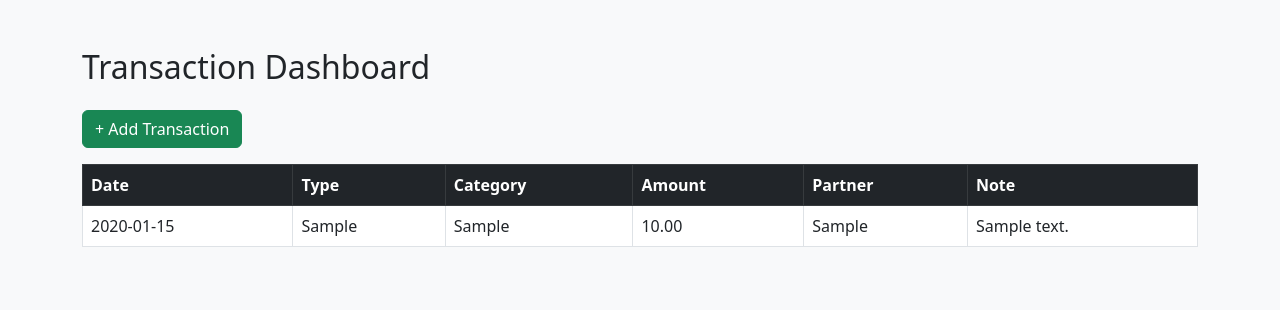
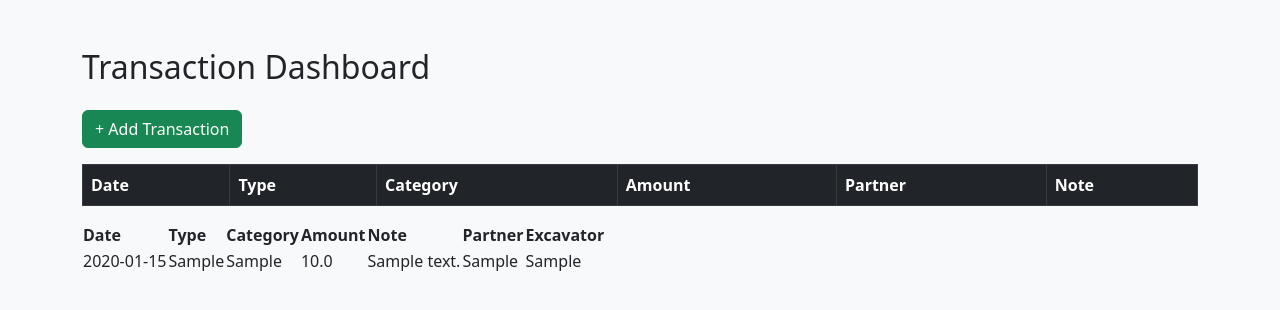
Before and after one commit to OmerSiddiq/omer_excavator, a Flask app: page /dashboard in a window 1280 px wide. Shown: the part 56-366 px from the top of the page. Run offline with Flask 3, Linux system fonts and the light colour scheme; the visitor is signed in with stand-in values (Sample User, id 1); tables that the repository leaves empty hold one stand-in row (values such as "Sample post"); lists and menus that the app fills with data are empty.

Commit message:
Update dashboard.html

```diff
--- a/templates/dashboard.html
+++ b/templates/dashboard.html
@@ -10,14 +10,29 @@
   </thead>
   <tbody>
     {% for t in transactions %}
-    <tr>
-      <td>{{ t.date.strftime('%Y-%m-%d') }}</td>
-      <td>{{ t.type }}</td>
-      <td>{{ t.category }}</td>
-      <td>{{ '{:.2f}'.format(t.amount) }}</td>
-      <td>{{ t.partner }}</td>
-      <td>{{ t.note }}</td>
-    </tr>
+ <table>
+  <tr>
+    <th>Date</th>
+    <th>Type</th>
+    <th>Category</th>
+    <th>Amount</th>
+    <th>Note</th>
+    <th>Partner</th>
+    <th>Excavator</th>
+  </tr>
+  {% for t in transactions %}
+  <tr>
+    <td>{{ t.date }}</td>
+    <td>{{ t.type }}</td>
+    <td>{{ t.category }}</td>
+    <td>{{ t.amount }}</td>
+    <td>{{ t.note }}</td>
+    <td>{{ t.partner }}</td>
+    <td>{{ t.excavator }}</td>
+  </tr>
+  {% endfor %}
+</table>
+
     {% endfor %}
   </tbody>
 </table>
```
